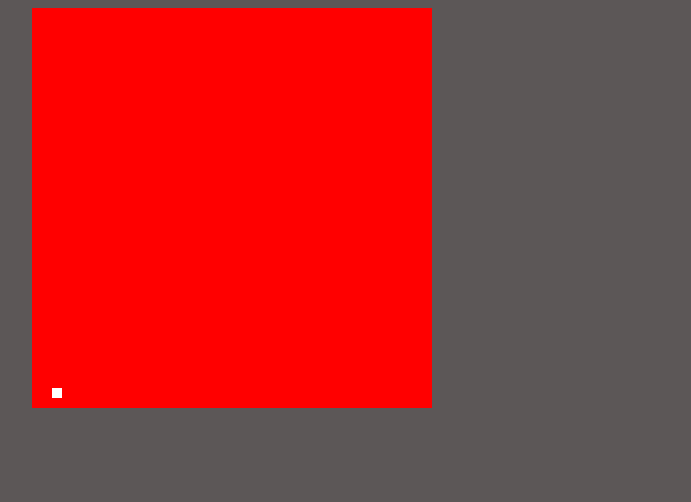
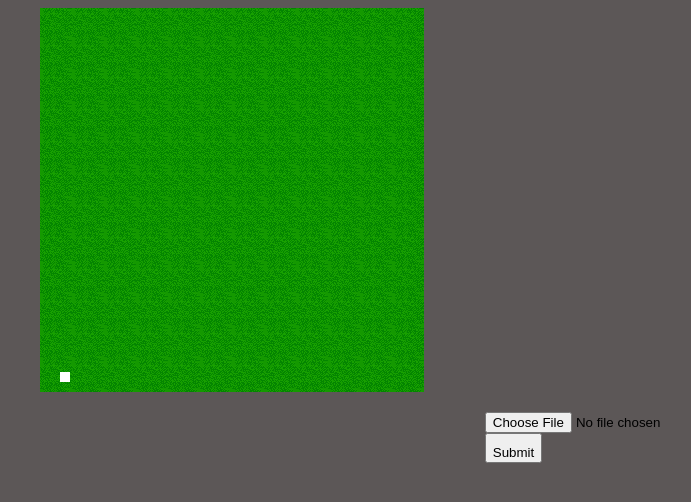
Before and after one commit to 1902-feb04-java/John-Project0, a plain HTML site: page working/index.html in a window 1280 px wide. Shown: the whole page, without its empty margins (408-1099 px from the left). Drawn offline with Linux system fonts and the light colour scheme.

Commit message:
added the ability to load a tilemap, and increased projectile speed

```diff
--- a/working/index.html
+++ b/working/index.html
@@ -7,8 +7,14 @@
     <meta name="viewport" content="width=device-width, initial-scale=1">
     <link rel="stylesheet" type="text/css" media="screen" href="main.css">
     <script src="main.js"></script>
+    <img src='tileset.png' id='tileset' style="display: none;">
 </head>
 <body>
-    <Canvas height="400px" width="400px" id='gameArea'></Canvas>
+    <Canvas height="384px" width="384px" id='gameArea'></Canvas>
+    <form id="file-form">
+
+        <input type="file" id='level-file'>
+        <input type='submit'>
+    </form>
 </body>
 </html>
--- a/working/main.css
+++ b/working/main.css
@@ -6,3 +6,15 @@ canvas {
     margin-left: auto;
     margin-right: auto;
 }
+input[type="file"] {
+    display: block;
+    margin-left: 70%;
+
+    padding-top: 20px;
+}
+input[type='submit']{
+    display: block;
+    margin-left: 70%;
+
+    padding-top: 10px;
+}
--- a/working/main.js
+++ b/working/main.js
@@ -8,16 +8,21 @@ let deltaTime;
 let running = true;
 let mouseX;
 let mouseY;
+let tileset;
+let currentGameMap;
 window.onload = initializeCanvas;
 //window.addEventListener('DOMContentLoaded', initializeCanvas);
 
 function initializeCanvas(){
+    document.getElementById('file-form').addEventListener('submit',formSubmit);
+
     canvas = document.getElementById('gameArea');
     canvas.addEventListener('mousemove', onMouseMove);
     draw = canvas.getContext('2d');
     setBackground('#FF0000');
-
-
+    tileset = document.getElementById('tileset');
+    currentGameMap = new gameMap();
+    currentGameMap.initialize();
     drawSquare(20,20, 20, 20, '#FFFFFF');
     initGame();
     initInput();
@@ -60,8 +65,8 @@ function initInput()
             g.update.push(velocityToMovements);
             let vec = normalizedVectorBetween(objects[0].draw.posx, objects[0].draw.posy,
                 mouseX, mouseY);
-            g.velocity[0] = vec.posx * deltaTime;
-            g.velocity[1] = vec.posy * deltaTime;
+            g.velocity[0] = vec.posx * deltaTime * 10;
+            g.velocity[1] = vec.posy * deltaTime * 10;
             //g.update.push(checkPosition(g));
         }
 
@@ -127,7 +132,7 @@ function gameObject()
     this.layer = 7;
     this.velocity = [0,0];
     this.remove = false;
-    console.log(this);
+    //console.log(this);
     objects.push(this);
 }
 let deltaEnd = 0;
@@ -168,7 +173,11 @@ function update()
 }
 function drawScene(){
     draw.clearRect(0,0,canvas.width,canvas.height);
-    reDrawBackground();
+    currentGameMap.draw();
+    //reDrawBackground();
+    // draw image (image, grab image start, grab image start, grab how many, grab how many
+    // position on screen, position on screen, how big to draw, how big to draw)
+    //draw.drawImage(tileset,32,32, 32, 32, 256, 256 ,32 ,32);
     for(let i of objects)
     {
         //console.log(i);
@@ -259,7 +268,73 @@ function destroyAfterTime(time)
         if (t <= 0)
         {
             obj.remove = true;
-            console.log('removing');
+            //console.log('removing');
         }
     };
 }
+function gameMap(){
+    this.gMap = [];
+    this.draw = () =>
+    {
+        for (let x = 0; x < 12; x++)
+        {
+
+            for(let y = 0; y < 12; y++)
+            {
+                draw.drawImage(tileset,
+                    this.getXLocation(this.gMap[x][y])*32,this.getYLocation(this.gMap[x][y])*32,
+                    32, 32, x*32, y*32, 32, 32);
+            }
+        }
+    }
+    this.initialize = (file = null) =>
+    {
+        //console.log(this.gMap);
+        if (file)
+        {
+            let row = file.split(':');
+            let newMap = [];
+            row.shift();
+            for (let c of row)
+            {
+                newMap.push(c.split(','));
+            }
+            this.gMap = newMap;
+
+        }
+        else{
+            for (let x = 0; x < 12; x++)
+            {
+                let hold = [];
+                //console.log(this.gMap);
+                for (let y = 0; y < 12; y++)
+                {
+                 hold.push(0);
+                }
+                this.gMap.push(hold);
+            }
+        }
+    }
+    this.getXLocation = (tileNumber) =>
+    {
+        return (tileNumber - (12 * Math.floor(tileNumber/12)));
+    };
+    this.getYLocation = (tileNumber) =>
+    {
+        return (Math.floor(tileNumber/12));
+    }
+}
+function formSubmit(e)
+{
+    let f = new FileReader();
+    let r;
+    f.readAsText(document.getElementById('level-file').files[0]);
+
+    f.onload = (result) =>{
+        currentGameMap.initialize(f.result);
+    }
+    //f.readAsText(document.getElementById('level-file').files[0], r);
+    //currentGameMap.initialize(e.fil)
+    //console.log(r);
+    e.preventDefault();
+}
```
Also changed, not shown: working/level.txt (added), working/tileset.png (added).
